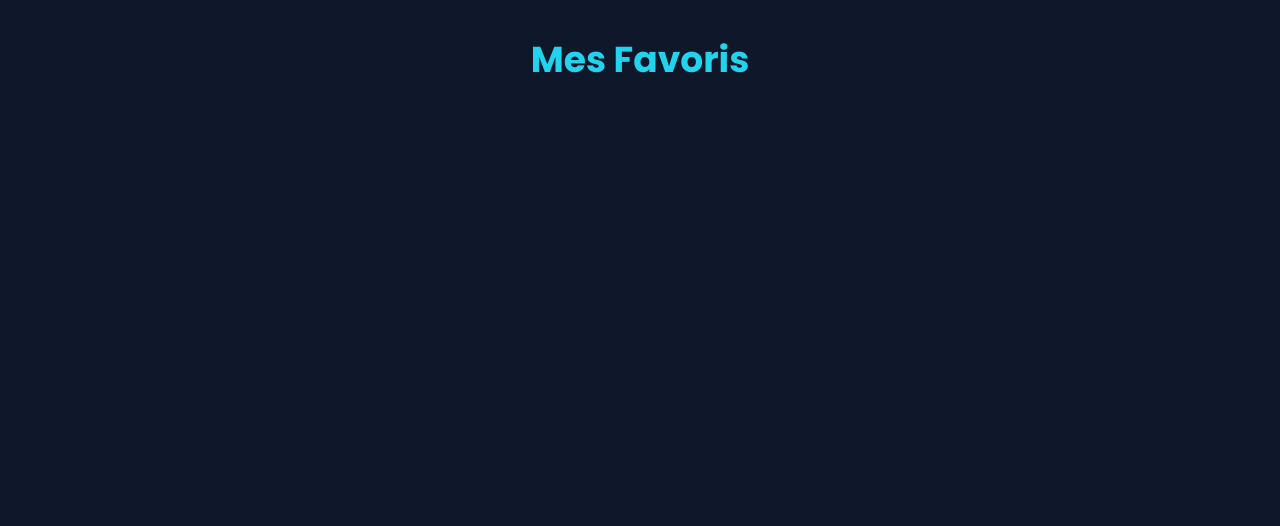
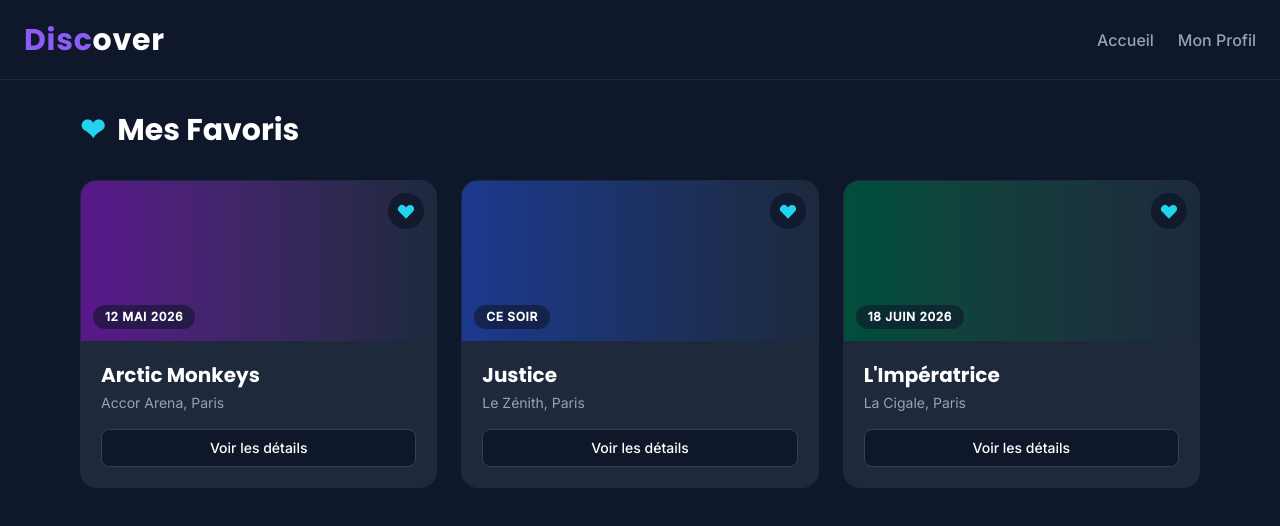
Before and after one commit to Basic002/musical-app-frontend, a React (Vite) app: page /favorites in a window 1280 px wide. Shown: the top 526 px of the page. Built offline with nearby package versions, Linux system fonts and the light colour scheme.

Commit message:
Intégration de la page Favoris

```diff
--- a/src/App.jsx
+++ b/src/App.jsx
@@ -3,9 +3,9 @@
 import Login from './pages/Login';
 import Register from './pages/Register';
 import Profile from './pages/Profile';
+import Favorites from './pages/Favorites';
 
-// Nos fausses pages en attendant de les créer
-const Favorites = () => <div className="p-10 text-center"><h1 className="text-4xl text-neon-cyan font-title font-bold">Mes Favoris</h1></div>;
+// Les fausses pages en attendant de les créer
 const AdminDashboard = () => <div className="p-10 text-center"><h1 className="text-4xl text-white font-title font-bold">Dashboard Admin</h1></div>;
 const AdminEventForm = () => <div className="p-10 text-center"><h1 className="text-4xl text-white font-title font-bold">Créer un événement</h1></div>;
 const NotFound = () => <div className="p-10 text-center"><h1 className="text-4xl text-red-500 font-title font-bold">Erreur 404 - Page introuvable</h1></div>;
--- /dev/null
+++ b/src/pages/Favorites.jsx
@@ -0,0 +1,239 @@
+import { useState } from "react";
+import { Link } from "react-router-dom";
+
+const Favorites = () => {
+  const [favorites, setFavorites] = useState([
+    {
+      id: 1,
+      artist: "Arctic Monkeys",
+      date: "12 Mai 2026",
+      venue: "Accor Arena, Paris",
+      description:
+        "Le groupe de rock britannique emblématique revient à Paris pour une date unique. Attendez-vous à un mix entre leurs classiques et les titres de leur dernier album 'The Car'.",
+      ticketLink: "https://www.ticketmaster.fr",
+      color: "from-purple-900 to-slate-800",
+      tag: "12 Mai 2026",
+    },
+    {
+      id: 2,
+      artist: "Justice",
+      date: "Ce soir",
+      venue: "Le Zénith, Paris",
+      description:
+        "Le duo électro français le plus influent de sa génération transforme le Zénith en dancefloor géant. Un show visuel et sonore millimétré à ne pas manquer.",
+      ticketLink: "https://www.dice.fm",
+      color: "from-blue-900 to-slate-800",
+      tag: "Ce soir",
+    },
+    {
+      id: 3,
+      artist: "L'Impératrice",
+      date: "18 Juin 2026",
+      venue: "La Cigale, Paris",
+      description:
+        "De la funk, du disco et de la pop solaire. L'Impératrice promet une soirée élégante et dansante dans le cadre intimiste de La Cigale.",
+      ticketLink: "https://www.seetickets.com",
+      color: "from-emerald-900 to-slate-800",
+      tag: "18 Juin 2026",
+    },
+  ]);
+
+  // 2. États pour la modale de détails
+  const [selectedConcert, setSelectedConcert] = useState(null);
+  const [isModalOpen, setIsModalOpen] = useState(false);
+
+  // Fonction pour supprimer un favori
+  const removeFavorite = (id) => {
+    // Plus tard, ici on fera un appel API : axios.delete(...)
+    setFavorites(favorites.filter((concert) => concert.id !== id));
+  };
+
+  // Fonction pour ouvrir les détails
+  const openDetails = (concert) => {
+    setSelectedConcert(concert);
+    setIsModalOpen(true);
+  };
+
+  return (
+    <div className="min-h-screen bg-night-bg font-body text-white pb-10">
+      {/* HEADER */}
+      <header className="h-20 border-b border-night-card flex items-center justify-between px-6 bg-night-bg sticky top-0 z-20">
+        <Link
+          to="/"
+          className="text-3xl font-title font-bold tracking-wide hover:opacity-80 transition-opacity"
+        >
+          <span className="text-neon-violet">Disc</span>
+          <span className="text-white">over</span>
+        </Link>
+        <nav className="flex items-center gap-6">
+          <Link
+            to="/"
+            className="text-night-text hover:text-white transition-colors font-medium flex items-center gap-2"
+          >
+            Accueil
+          </Link>
+          <Link
+            to="/profile"
+            className="text-night-text hover:text-neon-violet transition-colors font-medium flex items-center gap-2"
+          >
+            Mon Profil
+          </Link>
+        </nav>
+      </header>
+
+      <main className="max-w-6xl mx-auto px-4 mt-8">
+        <h1 className="text-3xl font-title font-bold mb-8 text-white flex items-center gap-3">
+          <span className="text-neon-cyan">❤</span> Mes Favoris
+        </h1>
+
+        {/* GRILLE DYNAMIQUE */}
+        <div className="grid grid-cols-1 sm:grid-cols-2 lg:grid-cols-3 gap-6">
+          {favorites.map((concert) => (
+            <div
+              key={concert.id}
+              className="bg-night-card rounded-2xl overflow-hidden border border-slate-800 hover:border-neon-cyan transition-all group"
+            >
+              <div
+                className={`h-40 bg-gradient-to-r ${concert.color} relative`}
+              >
+                {/* Petit Coeur */}
+                <button
+                  onClick={() => removeFavorite(concert.id)}
+                  className="absolute top-3 right-3 bg-night-bg/80 backdrop-blur p-2 rounded-full text-neon-cyan hover:scale-110 transition-transform active:scale-90"
+                  title="Retirer des favoris"
+                >
+                  <svg
+                    xmlns="http://www.w3.org/2000/svg"
+                    className="h-5 w-5"
+                    viewBox="0 0 20 20"
+                    fill="currentColor"
+                  >
+                    <path
+                      fillRule="evenodd"
+                      d="M3.172 5.172a4 4 0 015.656 0L10 6.343l1.172-1.171a4 4 0 115.656 5.656L10 17.657l-6.828-6.829a4 4 0 010-5.656z"
+                      clipRule="evenodd"
+                    />
+                  </svg>
+                </button>
+
+                <div className="absolute bottom-3 left-3 bg-night-bg/60 text-white text-xs font-bold px-3 py-1 rounded-full uppercase tracking-wider">
+                  {concert.tag}
+                </div>
+              </div>
+
+              <div className="p-5">
+                <h3 className="font-title font-bold text-xl mb-1 group-hover:text-neon-cyan transition-colors">
+                  {concert.artist}
+                </h3>
+                <p className="text-night-text text-sm mb-4">{concert.venue}</p>
+                <button
+                  onClick={() => openDetails(concert)}
+                  className="w-full py-2 bg-night-bg border border-slate-700 rounded-lg text-sm font-medium hover:bg-slate-800 transition-colors"
+                >
+                  Voir les détails
+                </button>
+              </div>
+            </div>
+          ))}
+
+          {favorites.length === 0 && (
+            <div className="col-span-full py-20 text-center border-2 border-dashed border-slate-800 rounded-2xl">
+              <p className="text-night-text italic">
+                Vous n'avez pas encore de favoris.
+              </p>
+              <Link
+                to="/"
+                className="text-neon-cyan hover:underline mt-2 inline-block"
+              >
+                Découvrir des concerts
+              </Link>
+            </div>
+          )}
+        </div>
+      </main>
+
+      {/* MODALE DE DÉTAILS */}
+      {isModalOpen && selectedConcert && (
+        <div className="fixed inset-0 z-50 flex items-center justify-center p-4 bg-black/80 backdrop-blur-md">
+          <div className="bg-night-card w-full max-w-2xl rounded-2xl border border-slate-800 shadow-2xl overflow-hidden relative">
+            {/* Image/Header Modale */}
+            <div
+              className={`h-48 bg-gradient-to-r ${selectedConcert.color} p-8 flex items-end`}
+            >
+              <h2 className="text-4xl font-title font-bold text-white">
+                {selectedConcert.artist}
+              </h2>
+              <button
+                onClick={() => setIsModalOpen(false)}
+                className="absolute top-4 right-4 bg-black/20 hover:bg-black/40 p-2 rounded-full transition-colors"
+              >
+                <svg
+                  xmlns="http://www.w3.org/2000/svg"
+                  className="h-6 w-6"
+                  fill="none"
+                  viewBox="0 0 24 24"
+                  stroke="currentColor"
+                >
+                  <path
+                    strokeLinecap="round"
+                    strokeLinejoin="round"
+                    strokeWidth={2}
+                    d="M6 18L18 6M6 6l12 12"
+                  />
+                </svg>
+              </button>
+            </div>
+
+            {/* Corps Modale */}
+            <div className="p-8">
+              <div className="flex flex-wrap gap-4 mb-6">
+                <div className="bg-night-bg px-4 py-2 rounded-xl border border-slate-800">
+                  <p className="text-xs text-night-text uppercase font-bold">
+                    Date
+                  </p>
+                  <p className="font-medium text-neon-cyan">
+                    {selectedConcert.date}
+                  </p>
+                </div>
+                <div className="bg-night-bg px-4 py-2 rounded-xl border border-slate-800">
+                  <p className="text-xs text-night-text uppercase font-bold">
+                    Lieu
+                  </p>
+                  <p className="font-medium">{selectedConcert.venue}</p>
+                </div>
+              </div>
+
+              <div className="mb-8">
+                <h4 className="text-sm font-bold text-night-text uppercase mb-2">
+                  Description
+                </h4>
+                <p className="text-white leading-relaxed">
+                  {selectedConcert.description}
+                </p>
+              </div>
+
+              <div className="flex gap-4">
+                <a
+                  href={selectedConcert.ticketLink}
+                  target="_blank"
+                  rel="noopener noreferrer"
+                  className="flex-1 bg-neon-violet hover:bg-purple-500 text-white text-center py-3 rounded-xl font-bold transition-all shadow-[0_0_15px_rgba(139,92,246,0.4)]"
+                >
+                  Accéder à la billetterie
+                </a>
+                <button
+                  onClick={() => setIsModalOpen(false)}
+                  className="px-6 py-3 border border-slate-700 rounded-xl hover:bg-slate-800 transition-colors"
+                >
+                  Fermer
+                </button>
+              </div>
+            </div>
+          </div>
+        </div>
+      )}
+    </div>
+  );
+};
+
+export default Favorites;
```
